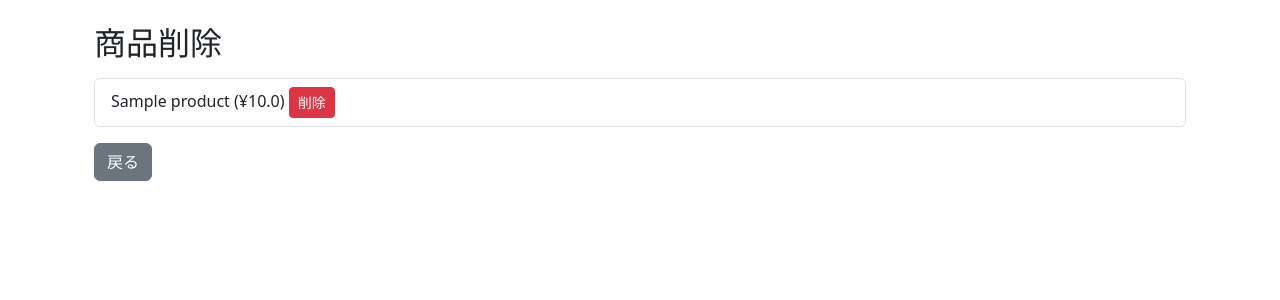
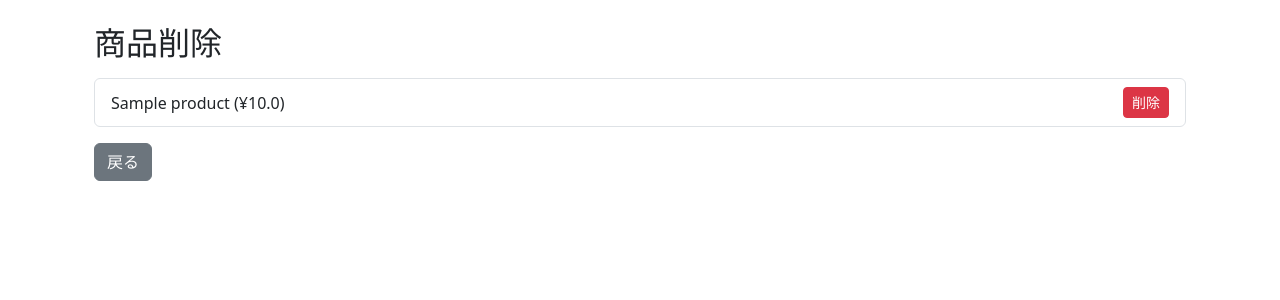
Before and after one commit to sk04237/customer_managementsystem, a Flask app: template app/templates/delete_product_list.html in a window 1280 px wide. Shown: the part 56-356 px from the top of the page. Run offline with Flask 3, Linux system fonts and the light colour scheme; the template is opened without the code that fills it: values that come from a table or form of the project are taken from there, others are empty; tables that the repository leaves empty hold one stand-in row (values such as "Sample post").

Commit message:
Update delete_product_list.html

```diff
--- a/app/templates/delete_product_list.html
+++ b/app/templates/delete_product_list.html
@@ -5,10 +5,10 @@
     <h2 class="mt-4">商品削除</h2>
     <ul class="list-group mt-3">
         {% for product in products %}
-        <li class="list-group-item">
+        <li class="list-group-item d-flex justify-content-between align-items-center">
+            <span>{{ product.name }} (¥{{ product.price }})</span>
             <form method="POST" action="{{ url_for('main.delete_product', product_id=product.id) }}">
-                {{ product.name }} (¥{{ product.price }})
-                <button type="submit" class="btn btn-danger btn-sm">削除</button>
+                <button type="submit" class="btn btn-danger btn-sm" onclick="return confirm('本当に削除しますか？');">削除</button>
             </form>
         </li>
         {% endfor %}
```
